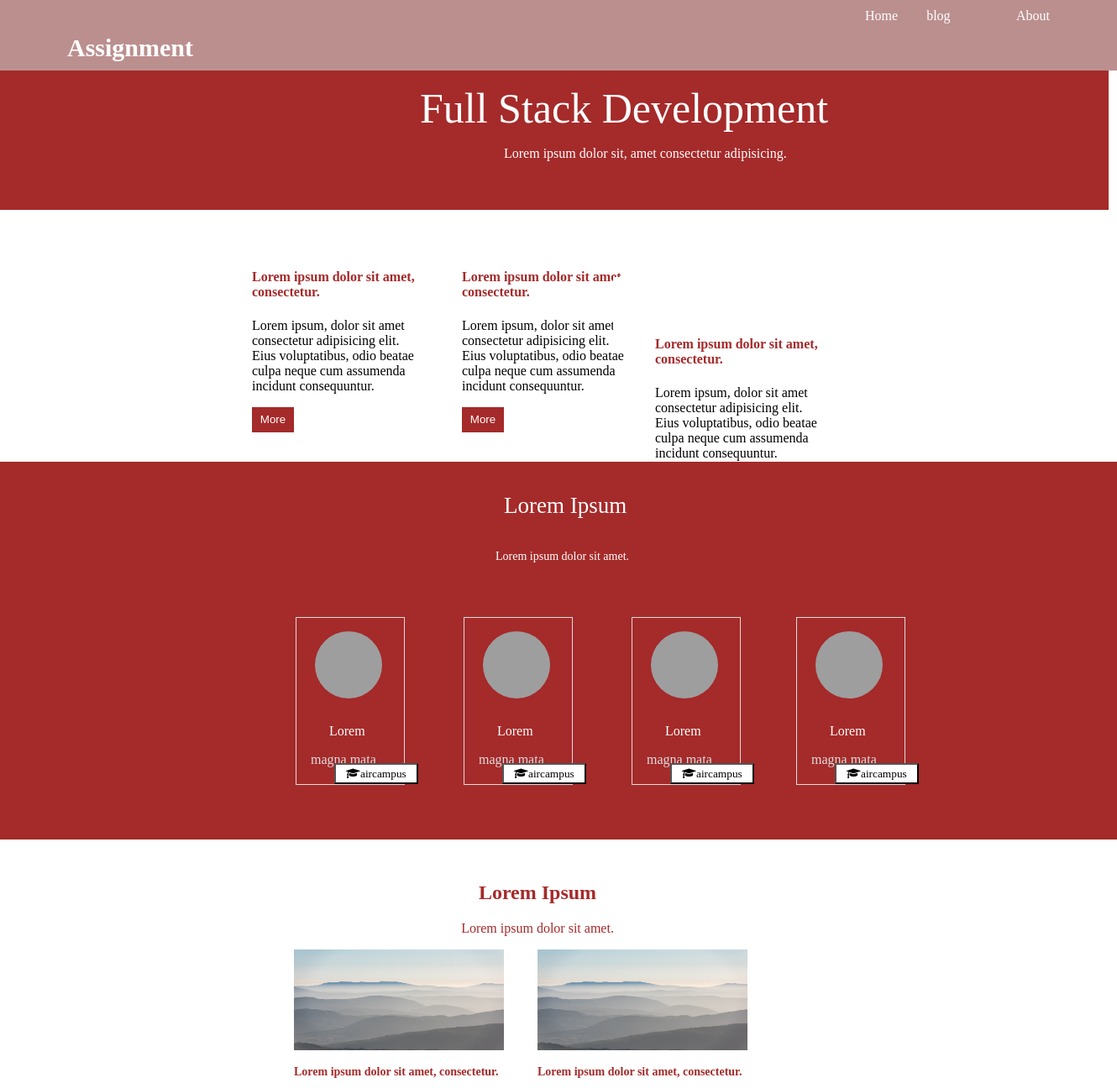
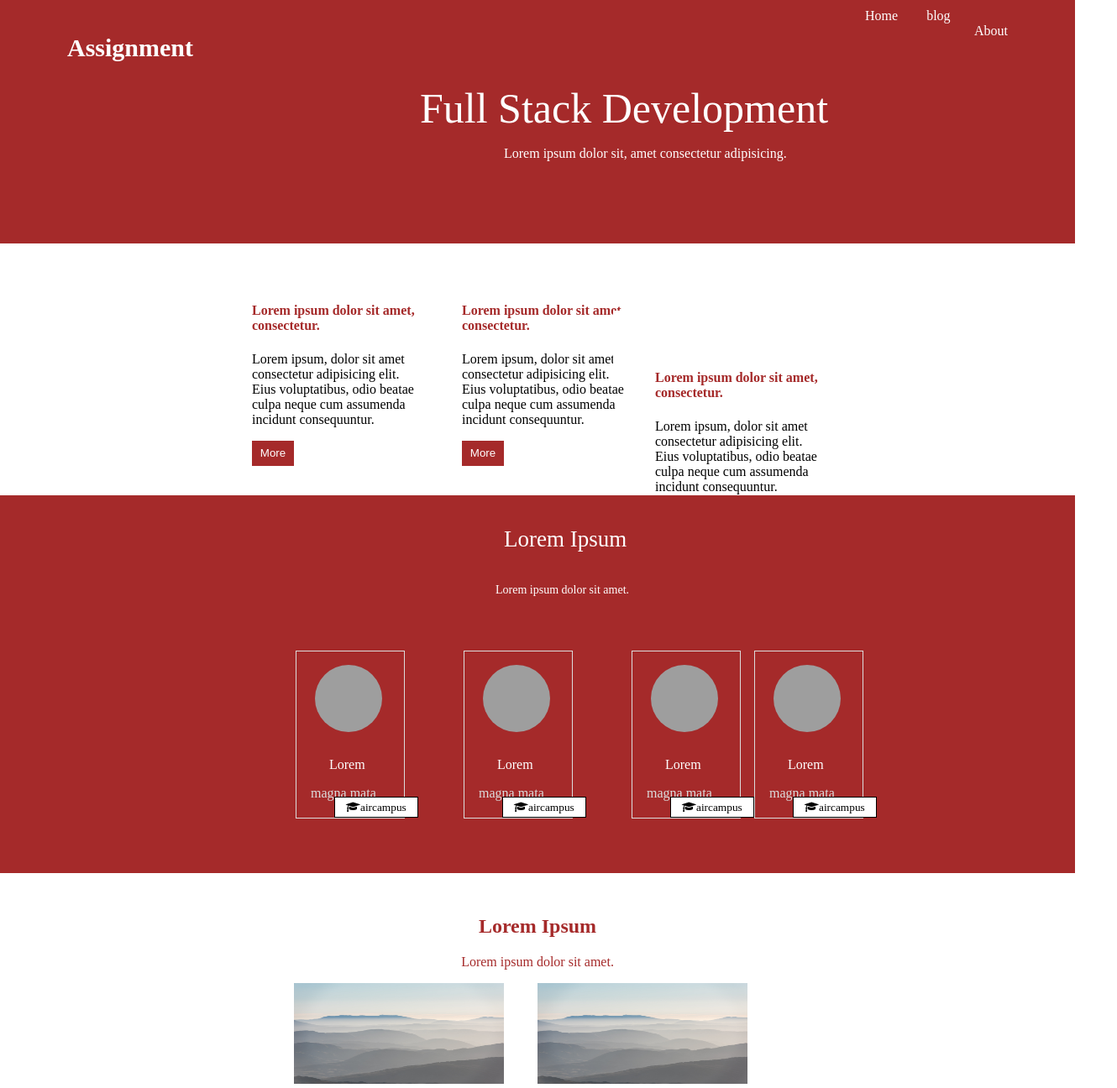
Before and after one commit to Arti199424/Responsive_Assignment, a plain HTML site: page Assignment9/index.html in a window 1280 px wide. Shown: the top 1296 px of the page at 84% size, 1330 px wide, since content can reach past the window. Drawn offline with Linux system fonts and the light colour scheme; grey boxes are pictures that could not be loaded.

Commit message:
Assignment9

```diff
--- a/Assignment9/style.css
+++ b/Assignment9/style.css
@@ -1,13 +1,15 @@
 html,
 body {
     margin: 0px;
+    height: 100%;
+    width: 100%;
     padding: 0px;
 }
 
 .inner1 {
     background-color: brown;
-    width: 1320px;
-    height: 250px;
+    width: 100%;
+    height: 290px;
     color: white;
 }
 
@@ -25,13 +27,13 @@ body {
 
 .nav {
     float: end;
-    float: inline-end;
     padding-top: 10px;
     padding-bottom: 10px;
-    overflow: hidden;
     position: fixed;
-    background-color:rosybrown;
-    width: 1330px;
+    top: 0;
+    background-color:brown;
+    width: 100%;
+    z-index: 1000;
 }
 
 .Home {
@@ -108,7 +110,7 @@ padding-top: 30px;
 .div3{
 
     height: 350px;
-    width: 1330px;
+    width: 100%;
     margin-top: 50px;
     padding-top: 5;
     background-color:brown;
@@ -159,6 +161,7 @@ fieldset {
     /* transform: translate(-50%, 50%); */
     padding: 0 5px;
     background: white;
+    border: 1px solid black;
   }
   /* legend {
     position: absolute;
@@ -196,8 +199,7 @@ fieldset {
   #img_span{
     color:gainsboro;
     padding-left: 5px;
-    padding-top: 0px;
-    margin-top: 0px;
+    padding-bottom: 50px;
 
   }
   .button{
--- a/Flex_box/style.css
+++ b/Flex_box/style.css
@@ -10,24 +10,23 @@ body {
     width: 100%;
     color: black;
     font-weight: bold;
-    overflow: hidden;
     position: fixed;
+    top: 0;
     margin-bottom: 50px;
 
+}
+.nav{
+    display: flex;
+    justify-content: space-between;
 }
 
 .flexbox {
     padding-left: 30px;
-    flex-direction: row;
     font-size: 20px;
     font-weight: bold;
-    display: flex;
-    float: left;
 }
 
 .fcontainer {
-    display: flex;
-    justify-content: flex-end;
     padding-top: 20px;
 }
 
@@ -44,8 +43,9 @@ body {
     width: 1500px;
     padding: 50px 50px 50px 50px;
     display: flex;
+    justify-content: space-between;
     margin-left: 100px;
-    /* margin-top: 100px;  */
+     margin-top: 100px;
 }
 
 #main_div1_h3 {
```
Also changed, not shown: Flex_box/index.html (indentation only).
